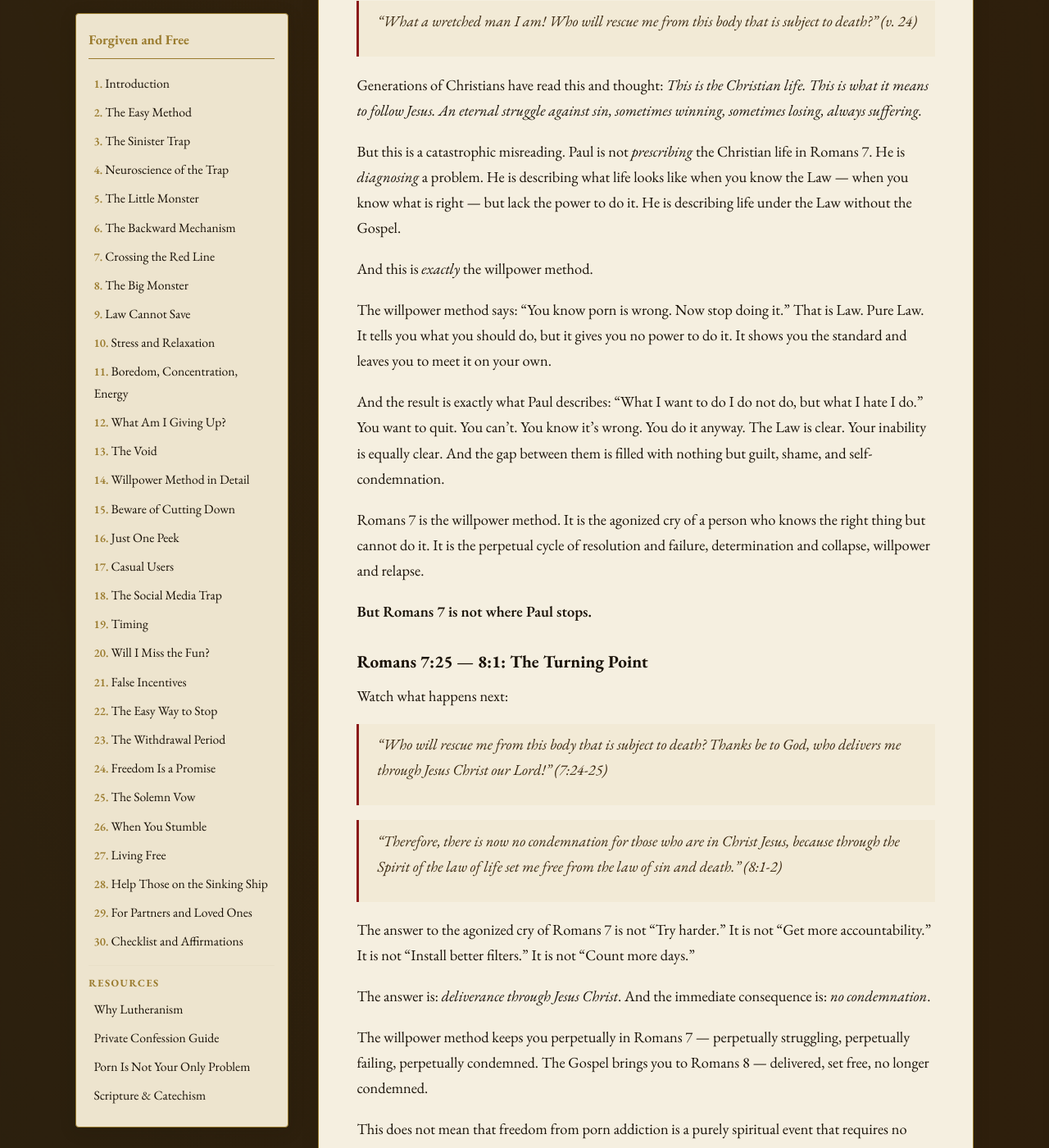
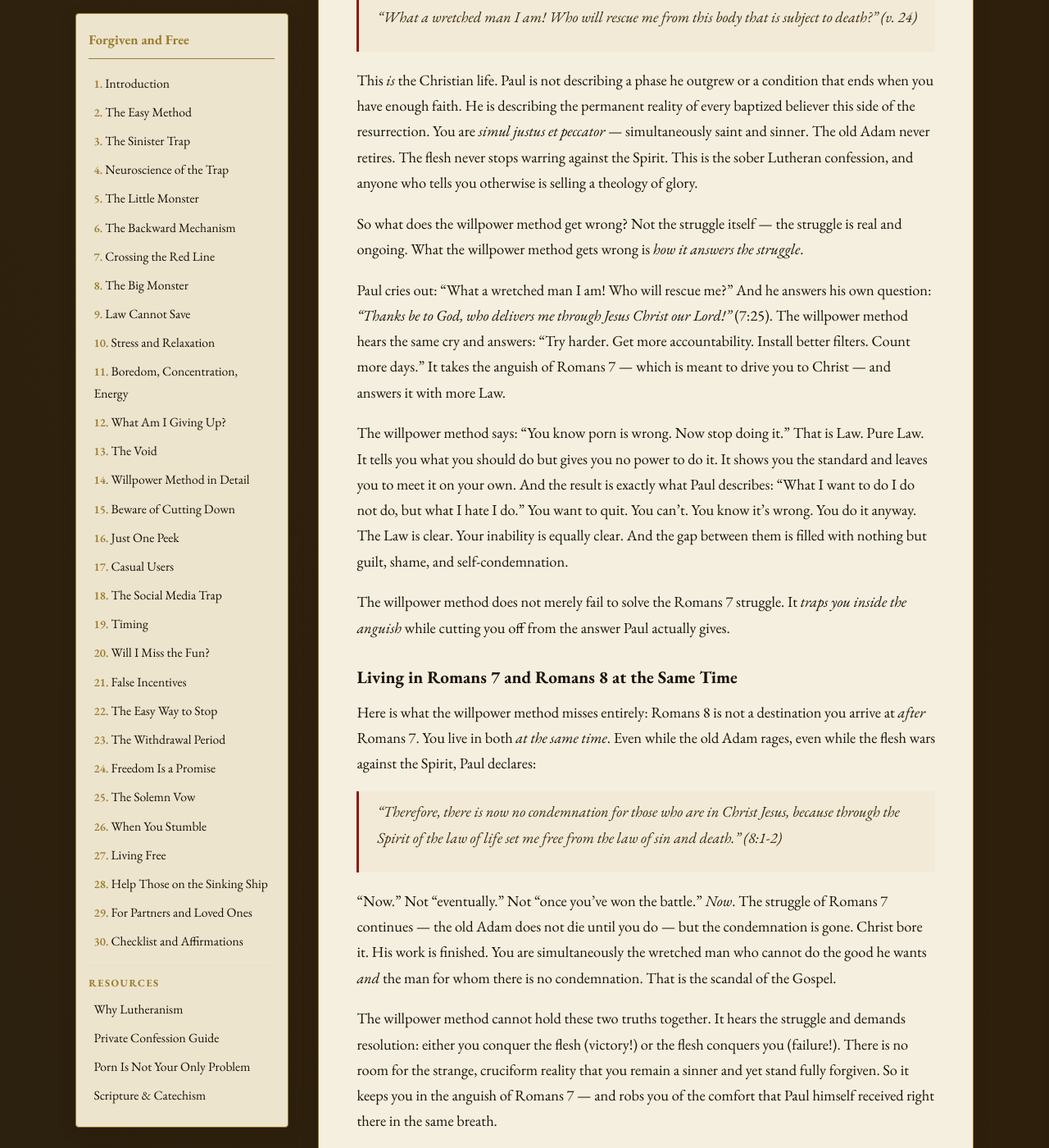
Before and after one commit to ForgivenAndFree/ForgivenAndFree.github.io, a Jekyll site: the page built from chapters/14-willpower-method-in-detail.md, in a window 1280 px wide and 1400 px high, scrolled down 8421 px. Shown: the whole window at 82% size. Built offline with Jekyll 4.4.1, drawn with Linux system fonts in a browser that asks for light colours; some of the changed text lies outside the part shown.

Commit message:
Rewrite ch14 Romans 7/8 theology to match Lutheran simul justus
Romans 7 is the ongoing Christian life, not a pre-conversion phase
to graduate out of. The willpower method's error is answering the
struggle with more Law instead of receiving Christ's deliverance.
Romans 8 is lived simultaneously, not sequentially after Romans 7.

Co-Authored-By: Claude Opus 4.6 <noreply@anthropic.com>

```diff
--- a/chapters/14-willpower-method-in-detail.md
+++ b/chapters/14-willpower-method-in-detail.md
@@ -159,11 +159,9 @@ The EasyPeasy method aims to make porn irrelevant. Not forbidden. Not heroically
 When you understand — truly understand — that porn gives you nothing, takes everything, creates the void it pretends to fill, and has been the source of your suffering rather than its remedy — the desire dies. Not through suppression. Through evaporation. And once the desire is gone, you don't need willpower any more than you need willpower to avoid eating dirt.
 
 
-## Romans 7: The Diagnosis, Not the Prescription
+## Romans 7: The Christian Life — and the Willpower Method's Distortion of It
 
-Now let us turn to the theological heart of this chapter, because the parallel between the willpower method and the Law-without-Gospel is exact.
-
-In Romans 7, Paul writes one of the most agonizing passages in all of Scripture:
+Now let us turn to the theological heart of this chapter. In Romans 7, Paul writes one of the most agonizing passages in all of Scripture:
 
 > *"I do not understand what I do. For what I want to do I do not do, but what I hate I do."* (v. 15)
 
@@ -171,33 +169,25 @@ In Romans 7, Paul writes one of the most agonizing passages in all of Scripture:
 
 > *"What a wretched man I am! Who will rescue me from this body that is subject to death?"* (v. 24)
 
-Generations of Christians have read this and thought: *This is the Christian life. This is what it means to follow Jesus. An eternal struggle against sin, sometimes winning, sometimes losing, always suffering.*
+This *is* the Christian life. Paul is not describing a phase he outgrew or a condition that ends when you have enough faith. He is describing the permanent reality of every baptized believer this side of the resurrection. You are *simul justus et peccator* — simultaneously saint and sinner. The old Adam never retires. The flesh never stops warring against the Spirit. This is the sober Lutheran confession, and anyone who tells you otherwise is selling a theology of glory.
 
-But this is a catastrophic misreading. Paul is not *prescribing* the Christian life in Romans 7. He is *diagnosing* a problem. He is describing what life looks like when you know the Law — when you know what is right — but lack the power to do it. He is describing life under the Law without the Gospel.
+So what does the willpower method get wrong? Not the struggle itself — the struggle is real and ongoing. What the willpower method gets wrong is *how it answers the struggle*.
 
-And this is *exactly* the willpower method.
+Paul cries out: "What a wretched man I am! Who will rescue me?" And he answers his own question: *"Thanks be to God, who delivers me through Jesus Christ our Lord!"* (7:25). The willpower method hears the same cry and answers: "Try harder. Get more accountability. Install better filters. Count more days." It takes the anguish of Romans 7 — which is meant to drive you to Christ — and answers it with more Law.
 
-The willpower method says: "You know porn is wrong. Now stop doing it." That is Law. Pure Law. It tells you what you should do, but it gives you no power to do it. It shows you the standard and leaves you to meet it on your own.
+The willpower method says: "You know porn is wrong. Now stop doing it." That is Law. Pure Law. It tells you what you should do but gives you no power to do it. It shows you the standard and leaves you to meet it on your own. And the result is exactly what Paul describes: "What I want to do I do not do, but what I hate I do." You want to quit. You can't. You know it's wrong. You do it anyway. The Law is clear. Your inability is equally clear. And the gap between them is filled with nothing but guilt, shame, and self-condemnation.
 
-And the result is exactly what Paul describes: "What I want to do I do not do, but what I hate I do." You want to quit. You can't. You know it's wrong. You do it anyway. The Law is clear. Your inability is equally clear. And the gap between them is filled with nothing but guilt, shame, and self-condemnation.
+The willpower method does not merely fail to solve the Romans 7 struggle. It *traps you inside the anguish* while cutting you off from the answer Paul actually gives.
 
-Romans 7 is the willpower method. It is the agonized cry of a person who knows the right thing but cannot do it. It is the perpetual cycle of resolution and failure, determination and collapse, willpower and relapse.
+### Living in Romans 7 and Romans 8 at the Same Time
 
-**But Romans 7 is not where Paul stops.**
-
-### Romans 7:25 — 8:1: The Turning Point
-
-Watch what happens next:
-
-> *"Who will rescue me from this body that is subject to death? Thanks be to God, who delivers me through Jesus Christ our Lord!"* (7:24-25)
+Here is what the willpower method misses entirely: Romans 8 is not a destination you arrive at *after* Romans 7. You live in both *at the same time*. Even while the old Adam rages, even while the flesh wars against the Spirit, Paul declares:
 
 > *"Therefore, there is now no condemnation for those who are in Christ Jesus, because through the Spirit of the law of life set me free from the law of sin and death."* (8:1-2)
 
-The answer to the agonized cry of Romans 7 is not "Try harder." It is not "Get more accountability." It is not "Install better filters." It is not "Count more days."
+"Now." Not "eventually." Not "once you've won the battle." *Now*. The struggle of Romans 7 continues — the old Adam does not die until you do — but the condemnation is gone. Christ bore it. His work is finished. You are simultaneously the wretched man who cannot do the good he wants *and* the man for whom there is no condemnation. That is the scandal of the Gospel.
 
-The answer is: *deliverance through Jesus Christ*. And the immediate consequence is: *no condemnation*.
-
-The willpower method keeps you perpetually in Romans 7 — perpetually struggling, perpetually failing, perpetually condemned. The Gospel brings you to Romans 8 — delivered, set free, no longer condemned.
+The willpower method cannot hold these two truths together. It hears the struggle and demands resolution: either you conquer the flesh (victory!) or the flesh conquers you (failure!). There is no room for the strange, cruciform reality that you remain a sinner and yet stand fully forgiven. So it keeps you in the anguish of Romans 7 — and robs you of the comfort that Paul himself received right there in the same breath.
 
 This does not mean that freedom from porn addiction is a purely spiritual event that requires no practical understanding. That would be its own form of the "theology of glory" — expecting God to zap you with freedom while you do nothing to understand the trap. No. God gave you a brain, and He expects you to use it. This book is a practical tool that helps you see through the lies that sustain the addiction — lies that operate at the level of natural reason and can be addressed at the level of natural reason.
 
@@ -233,7 +223,7 @@ The monster has no power except the power you give it through belief. When you b
 
 Not free the way a willpower user is "free" — always on guard, always resisting, always afraid of the next temptation. Free the way a non-user is free — not even thinking about it, because there is nothing to think about.
 
-That is what this method offers. That is what Romans 8 offers. That is what the Gospel offers.
+That is what this method offers. That is what the Gospel offers — not escape from the struggle, but freedom within it.
 
 Not "try harder." But "be set free."
 
@@ -245,7 +235,7 @@ Not "try harder." But "be set free."
 
 *Deliver me, as You promised, through Jesus Christ. Send Your Spirit to open my eyes — not to try harder, but to see clearly. Let me see that this trap has no power, that this substance gives me nothing, that this void was manufactured and will close when I stop feeding it.*
 
-*Bring me from Romans 7 to Romans 8. From the cry of "What a wretched man I am!" to the declaration of "There is no condemnation." From the futility of the Law to the freedom of the Gospel.*
+*When the old Adam cries out "What a wretched man I am!" — let me hear, in the very same breath, the answer You have already given: "There is no condemnation for those who are in Christ Jesus." Let me live in both — the honest struggle and the certain comfort.*
 
 *I cannot do this by my own reason or strength. But You can. And You will. Because You have promised. And Your promises do not fail.*
 
```
